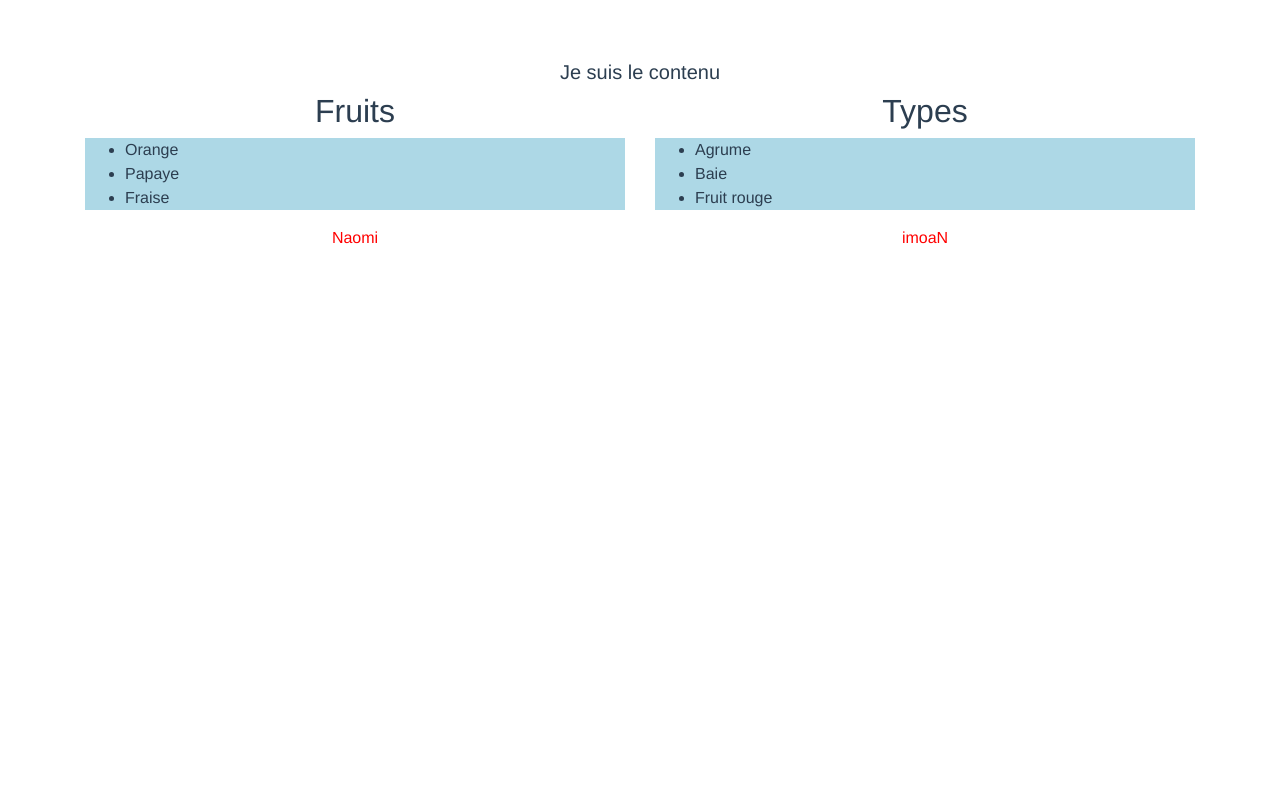
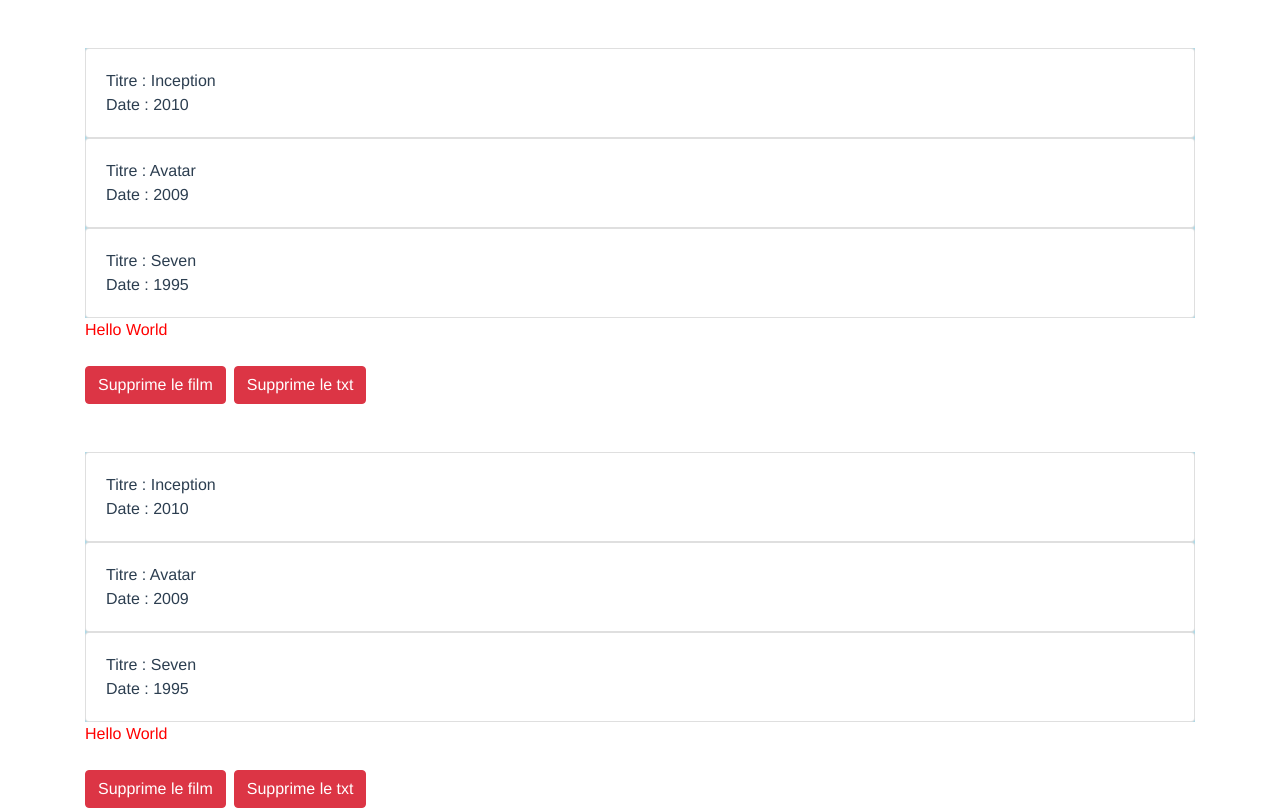
Before and after one commit to NaoDevWeb31/VueJS_A-Z, a Vue app in the folder p3-dev_pro_composants_vue_cli/: page / in a window 1280 px wide. Built offline with nearby package versions, Linux system fonts and the light colour scheme.

Commit message:
[MAJ] Développement Pro - Valeurs Primitives vs Refs

```diff
--- a/p3-dev_pro_composants_vue_cli/src/App.vue
+++ b/p3-dev_pro_composants_vue_cli/src/App.vue
@@ -20,8 +20,6 @@
     font-family: Avenir, Helvetica, Arial, sans-serif;
     -webkit-font-smoothing: antialiased;
     -moz-osx-font-smoothing: grayscale;
-    text-align: center;
     color: #2c3e50;
-    margin-top: 60px;
   }
 </style>
--- a/p3-dev_pro_composants_vue_cli/src/components/Contenu.vue
+++ b/p3-dev_pro_composants_vue_cli/src/components/Contenu.vue
@@ -1,14 +1,10 @@
 <template>
-  <div class="container mt-5 mx-auto">
-    <h1 class="lead">
-      {{ txt }}
-    </h1>
+  <div class="container mt-5">
     <!-- Utilisation des props du composant enfant "Liste" -->
-    <liste
-      :prenom="prenom"
-      :infosFruits="infosFruits"
-      :presentation="presentation"
-    ></liste>
+    <liste :myArr="myArr" :txt="txt"></liste>
+    <!-- Référence au même tableau "myArr" = valeur de référence => suppression dans les 2 tableaux -->
+    <!-- "txt" = valeur primitive => suppression du "txt" sélectionné uniquement -->
+    <liste :myArr="myArr" :txt="txt"></liste>
   </div>
 </template>
 
@@ -19,16 +15,12 @@
     name: "Contenu",
     data() {
       return {
-        txt: "Je suis le contenu",
-        prenom: "Naomi",
-        infosFruits: [
-          { saison: "Décembre - Avril", type: "Agrume" },
-          { saison: "Octobre - Décembre", type: "Baie" },
-          { saison: "Avril - Juin", type: "Fruit rouge" },
+        myArr: [
+          { titre: "Inception", date: 2010 },
+          { titre: "Avatar", date: 2009 },
+          { titre: "Seven", date: 1995 },
         ],
-        presentation: function () {
-          console.log("Hello depuis le Parent !");
-        },
+        txt: "Hello World",
       };
     },
     components: {
--- a/p3-dev_pro_composants_vue_cli/src/components/Liste/Liste.css
+++ b/p3-dev_pro_composants_vue_cli/src/components/Liste/Liste.css
@@ -1,11 +1,10 @@
-ul {
-  background: lightblue;
-}
-
-li {
-  text-align: left;
-}
-
 p {
   color: red;
 }
+
+.liste {
+  padding: 0;
+  margin: 0;
+  list-style-type: none;
+  background: lightblue;
+}
--- a/p3-dev_pro_composants_vue_cli/src/components/Liste/Liste.vue
+++ b/p3-dev_pro_composants_vue_cli/src/components/Liste/Liste.vue
@@ -1,39 +1,23 @@
 <template>
   <div>
-    <div class="row">
-      <section class="col">
-        <h2>Fruits</h2>
-        <ul class="liste">
-          <li
-            v-for="(fruit, index) in fruits"
-            v-bind:key="index"
-          >
-            <span>
-              {{ fruit }}
-            </span>
-          </li>
-        </ul>
-      </section>
-      <section class="col">
-        <h2>Types</h2>
-        <ul>
-          <!-- Utiliser la prop "infosFruits" dans le composant enfant -->
-          <li
-            v-for="(infoFruit, i) in infosFruits"
-            :key="i"
-          >
-            {{ infoFruit.type }}
-          </li>
-        </ul>
-      </section>
+    <ul class="liste mt-5">
+      <!-- Valeur de la prop transmise dans le composant parent "Contenu" -->
+      <!-- Utiliser la prop "myArr" dans le composant enfant -->
+      <li v-for="(film, index) in myArr" v-bind:key="index">
+        <div class="card">
+          <div class="card-body">
+            <span> Titre : {{ film.titre }} </span><br />
+            <span> Date : {{ film.date }} </span>
+          </div>
+        </div>
+      </li>
+    </ul>
+    <p>{{ txt }}</p>
+    <div v-on:click="supprFilm" class="btn btn-danger mt-2">
+      Supprime le film
     </div>
-
-    <div class="row">
-      <!-- Valeur de la prop transmise dans le composant parent "Contenu" -->
-      <p class="col">{{ prenom }}</p>
-      <!-- Utiliser la prop "prenom" dans le composant enfant -->
-      <p class="col-6">{{ reversing() }}</p>
-      <p class="col-6">{{ presentation() }}</p>
+    <div v-on:click="supprTxt" class="btn btn-danger mt-2 ml-2">
+      Supprime le txt
     </div>
   </div>
 </template>
@@ -42,18 +26,15 @@
   export default {
     name: "Liste",
     data() {
-      return {
-        fruits: ["Orange", "Papaye", "Fraise"],
-      };
+      return {};
     },
-    props: {
-      prenom: { type: String, required: true },
-      infosFruits: { type: Array },
-      presentation: { type: Function },
-    },
+    props: ["myArr", "txt"],
     methods: {
-      reversing: function () {
-        return this.prenom.split("").reverse().join("");
+      supprFilm: function () {
+        this.myArr.pop();
+      },
+      supprTxt: function () {
+        this.txt = "";
       },
     },
   };
```
